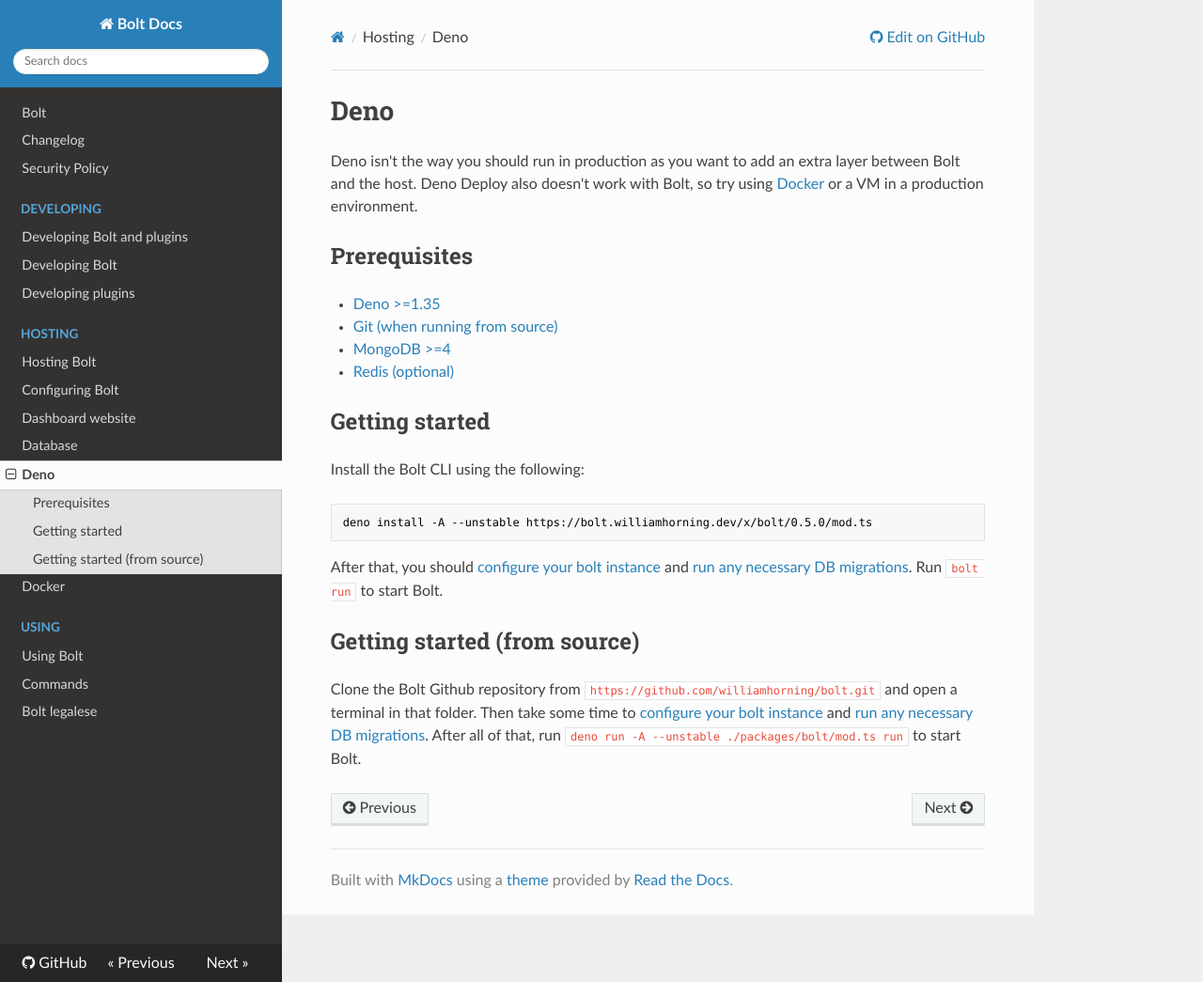
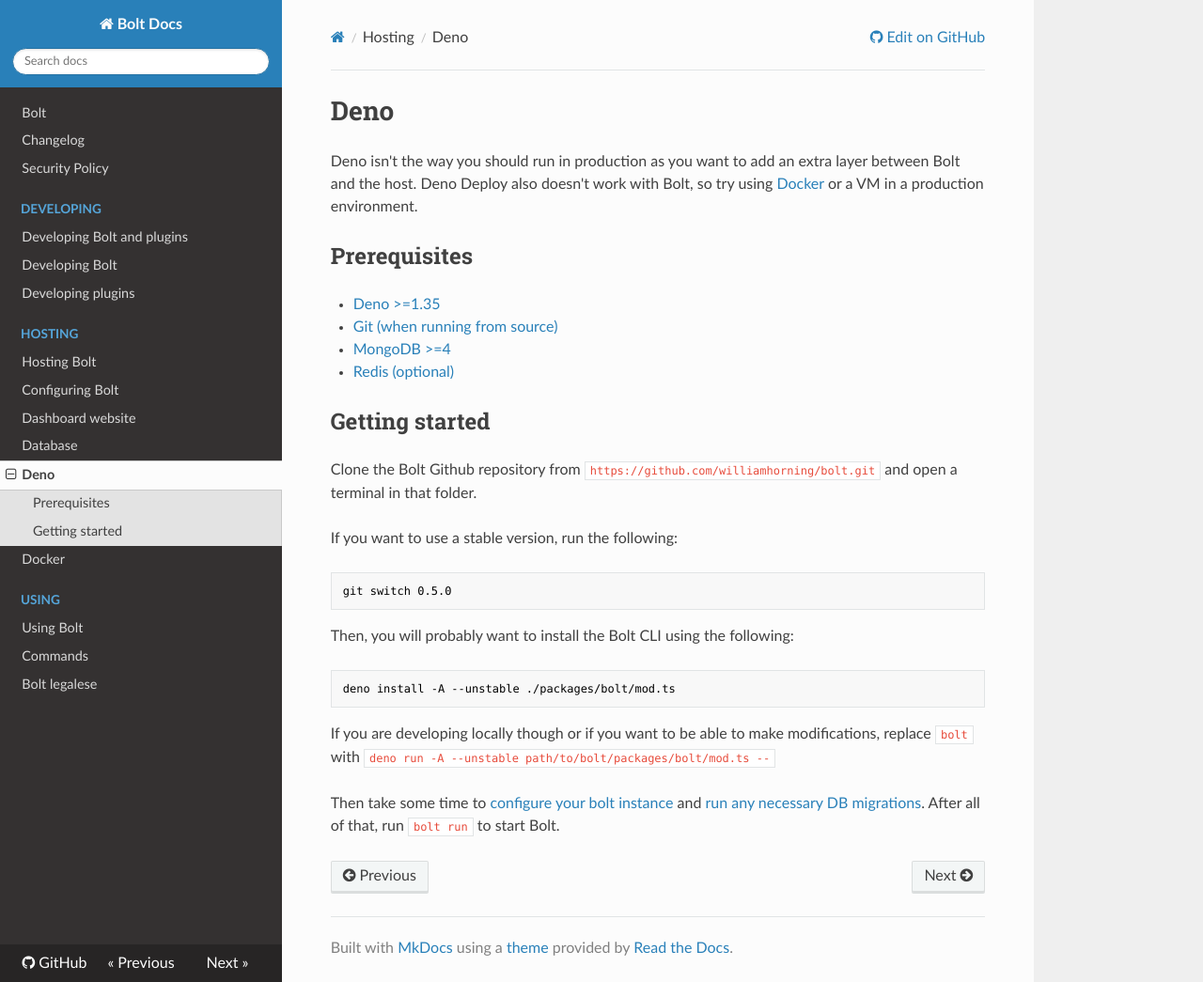
Before and after one commit to williamhorning/bolt, an MkDocs documentation site: the page built from packages/bolt-dash/docs/content/Hosting/deno.md, in a window 1280 px wide and 1045 px high. Shown: the whole window at 94% size. Built offline with MkDocs 1.6.1, drawn with Linux system fonts in a browser that asks for light colours; nearby versions of some CDN libraries.

````diff
--- a/packages/bolt-dash/docs/content/Hosting/deno.md
+++ b/packages/bolt-dash/docs/content/Hosting/deno.md
@@ -13,19 +13,25 @@
 
 ## Getting started
 
-Install the Bolt CLI using the following:
+Clone the Bolt Github repository from
+`https://github.com/williamhorning/bolt.git` and open a terminal in that folder.
+
+If you want to use a stable version, run the following:
 
 ```sh
-deno install -A --unstable https://bolt.williamhorning.dev/x/bolt/0.5.0/mod.ts
+git switch 0.5.0
 ```
 
-After that, you should [configure your bolt instance](./configure.md) and
-[run any necessary DB migrations](./database.md). Run `bolt run` to start Bolt.
+Then, you will probably want to install the Bolt CLI using the following:
 
-## Getting started (from source)
+```sh
+deno install -A --unstable ./packages/bolt/mod.ts
+```
 
-Clone the Bolt Github repository from
-`https://github.com/williamhorning/bolt.git` and open a terminal in that folder.
+If you are developing locally though or if you want to be able to make
+modifications, replace `bolt` with
+`deno run -A --unstable path/to/bolt/packages/bolt/mod.ts --`
+
 Then take some time to [configure your bolt instance](./configure.md) and
 [run any necessary DB migrations](./database.md). After all of that, run
-`deno run -A --unstable ./packages/bolt/mod.ts run` to start Bolt.
+`bolt run` to start Bolt.
````
Also changed, not shown: packages/bolt-dash/docs/content/Developing/plugins.md (+1 -1 lines), 4 other files.
